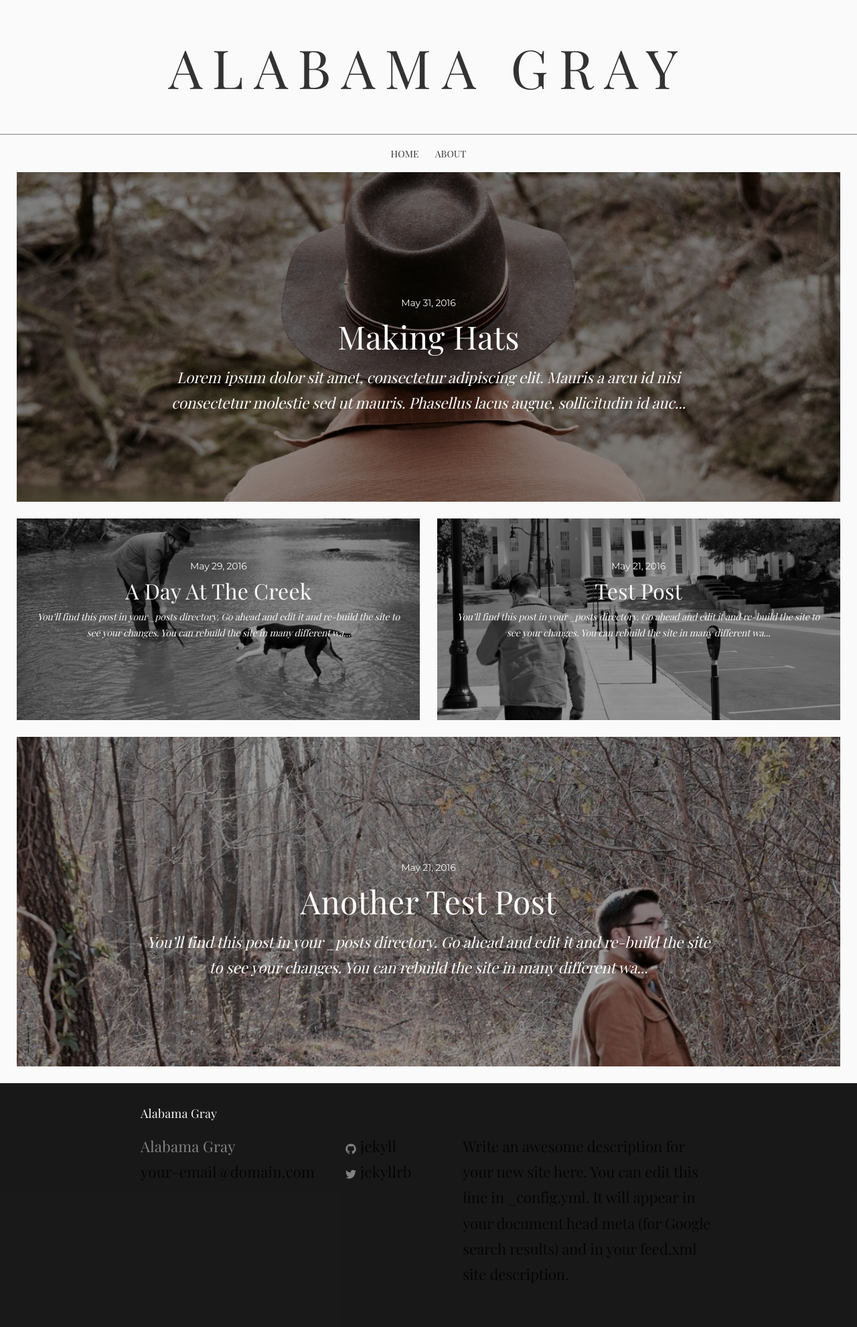
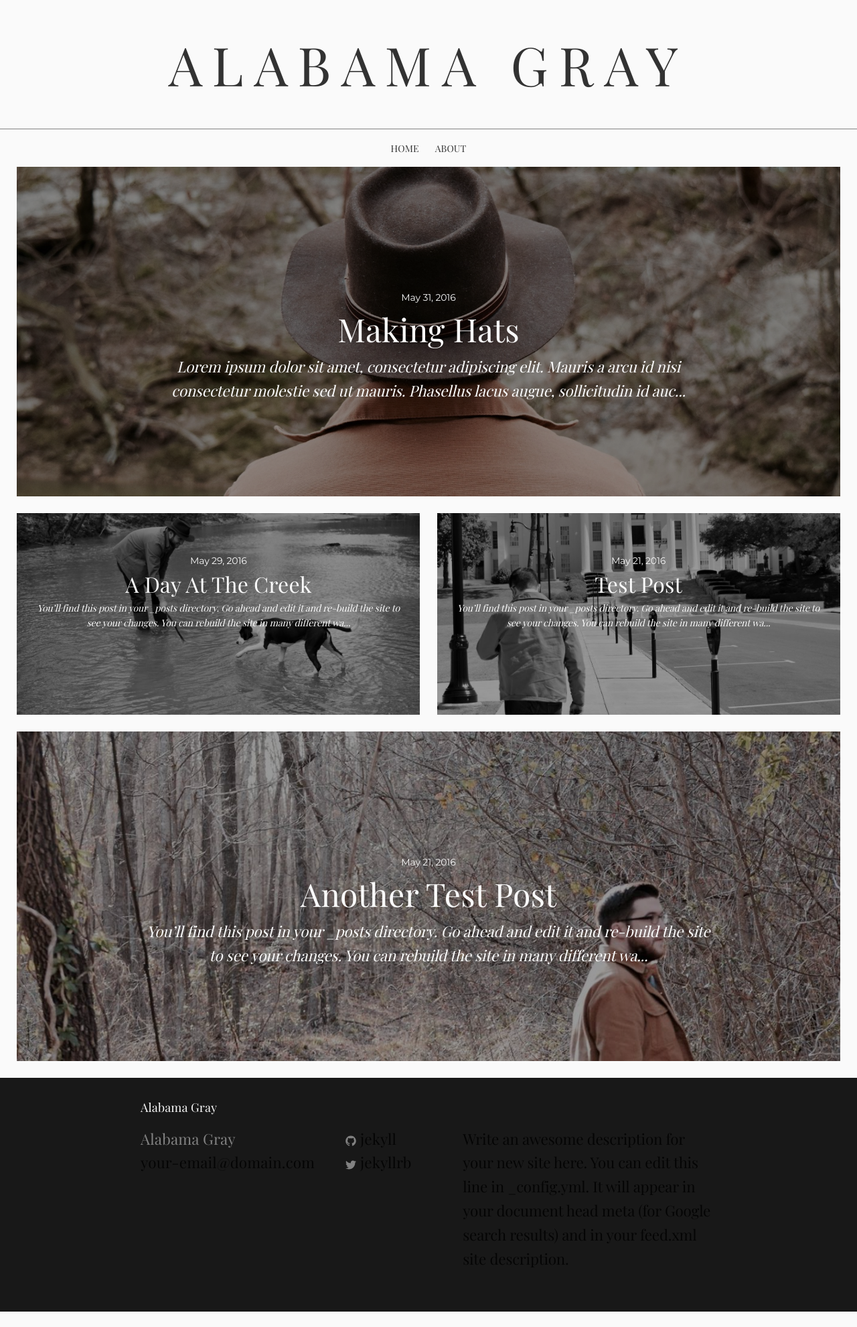
Before and after one commit to jtgry/blog, a Jekyll site: the page built from index.html, in a window 1280 px wide. Shown: the whole page at 67% size. Built offline with Jekyll 4.4.1, drawn with Linux system fonts in a browser that asks for light colours; some web fonts are replaced; after the commit the page ends 1958 px from its top, so only the background shows below that.

Commit message:
Updated '/css/main.scss' via CloudCannon

```diff
--- a/css/main.scss
+++ b/css/main.scss
@@ -11,7 +11,7 @@ $alt-font-family: "Montserrat", sans-serif;
 $base-font-size:   16px;
 $base-font-weight: 400;
 $small-font-size:  $base-font-size * 0.875;
-$base-line-height: 1.7;
+$base-line-height: 1.6;
 $base-letter-spacing: .01rem;
 
 $header-font-family: "Playfair Display", serif;
```
